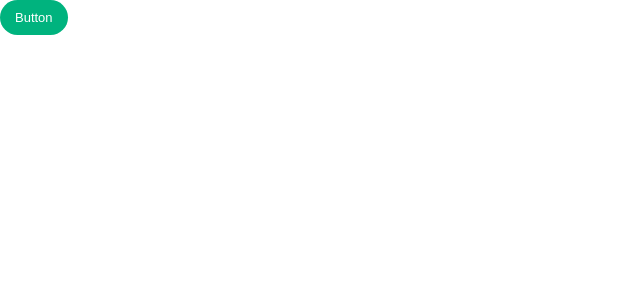
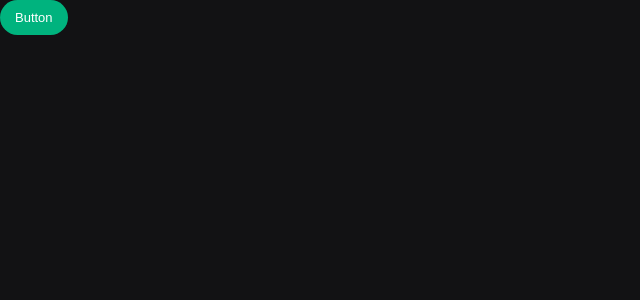
Before and after one commit to diebraga/ignite_shop_2022, a Next.js app: page / in a window 1280 px wide. Shown: the top 300 px of the page, without its empty margins (0-640 px from the left). Built offline with nearby package versions, Linux system fonts and the light colour scheme.

Commit message:
fixed bug

```diff
--- a/src/pages/_app.tsx
+++ b/src/pages/_app.tsx
@@ -1,8 +1,9 @@
 import type { AppProps } from "next/app";
 import { globalStyles } from "../styles/global";
 
+globalStyles();
+
 function MyApp({ Component, pageProps }: AppProps) {
-  globalStyles();
   return <Component {...pageProps} />;
 }
 
--- a/src/styles/global.ts
+++ b/src/styles/global.ts
@@ -4,6 +4,12 @@ const globalStyles = globalCss({
   "*": {
     margin: 0,
     padding: 0,
+  },
+
+  body: {
+    '-webkit-font-smoothing': 'antialised',
+    backgroundColor: '$gray900',
+    color: '$gray100'
   },
 
   "body, input, textarea, button": {
```
